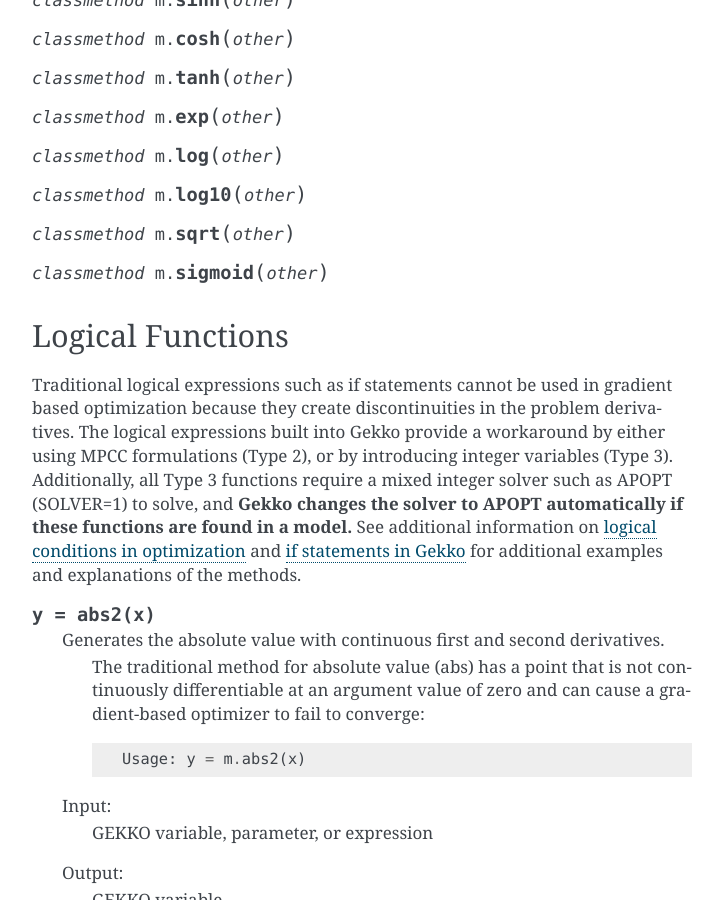
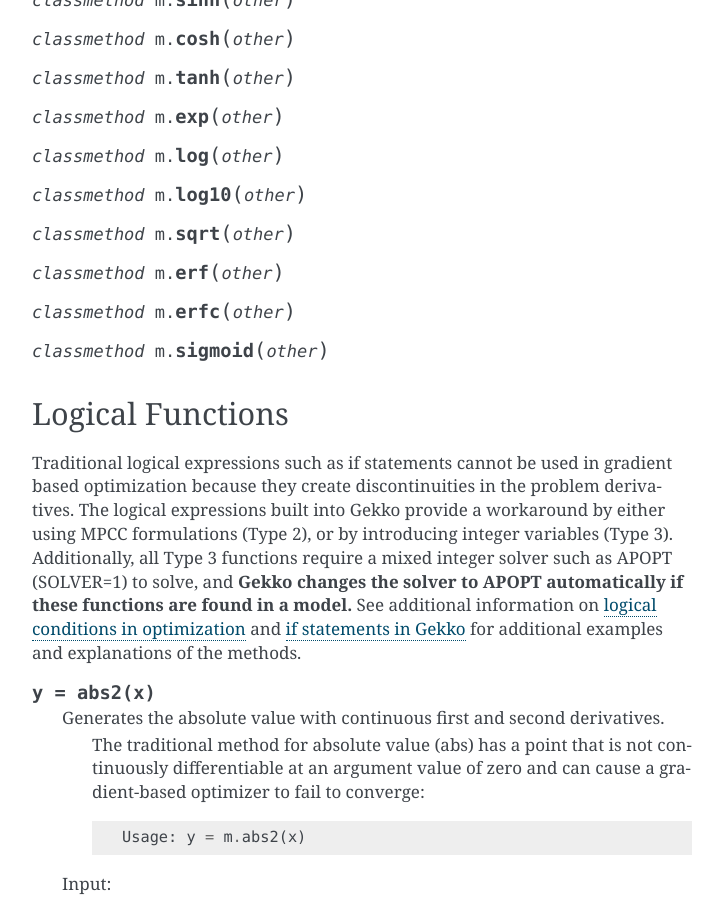
Before and after one commit to BYU-PRISM/GEKKO, a Sphinx documentation site: the page built from docs/model_methods.rst, in a window 1280 px wide and 900 px high, scrolled down 8377 px. Shown: the whole window, without its empty margins (388-1111 px from the left). Built offline with Sphinx 7.4.7, drawn with Linux system fonts in a browser that asks for light colours.

Commit message:
Update model_methods.rst

```diff
--- a/docs/model_methods.rst
+++ b/docs/model_methods.rst
@@ -326,6 +326,12 @@
 
 
 .. py:classmethod:: m.sqrt(other)
+
+
+.. py:classmethod:: m.erf(other)
+
+
+.. py:classmethod:: m.erfc(other)
 
 
 .. py:classmethod:: m.sigmoid(other)
```
